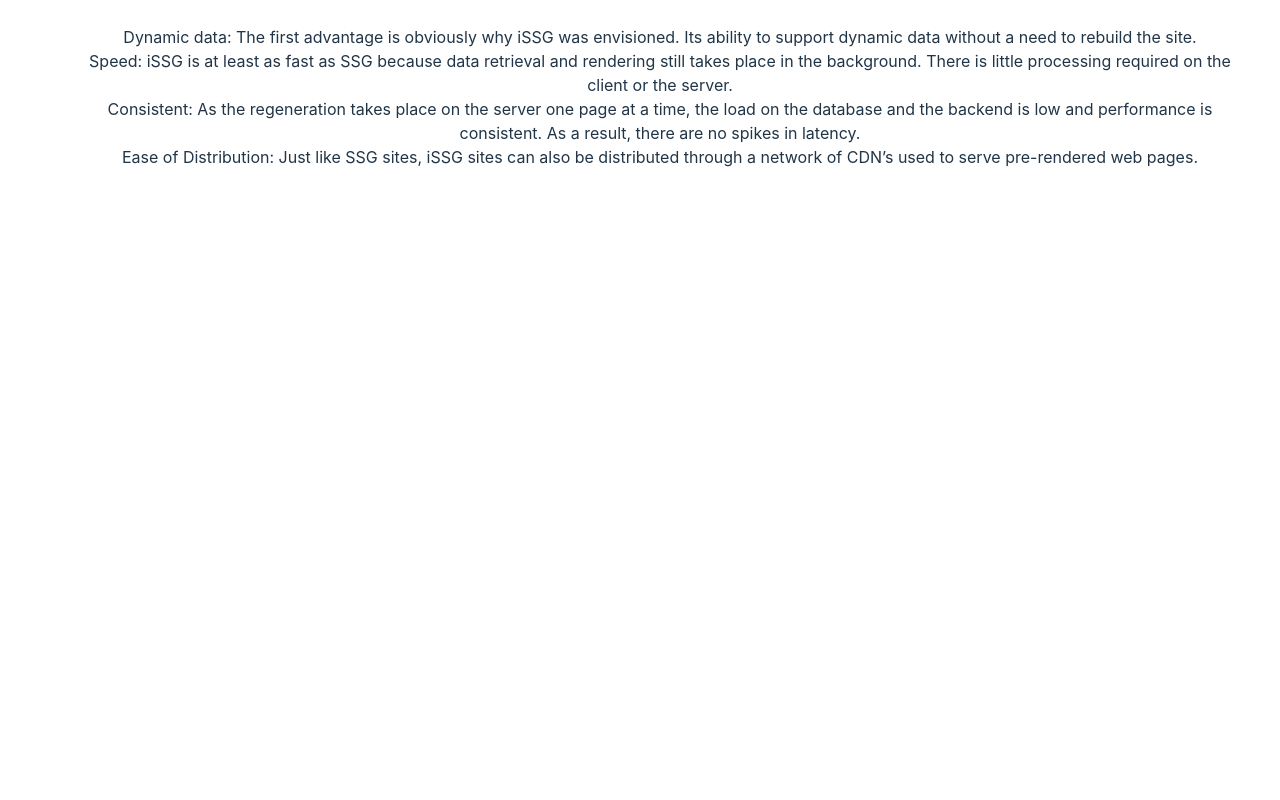
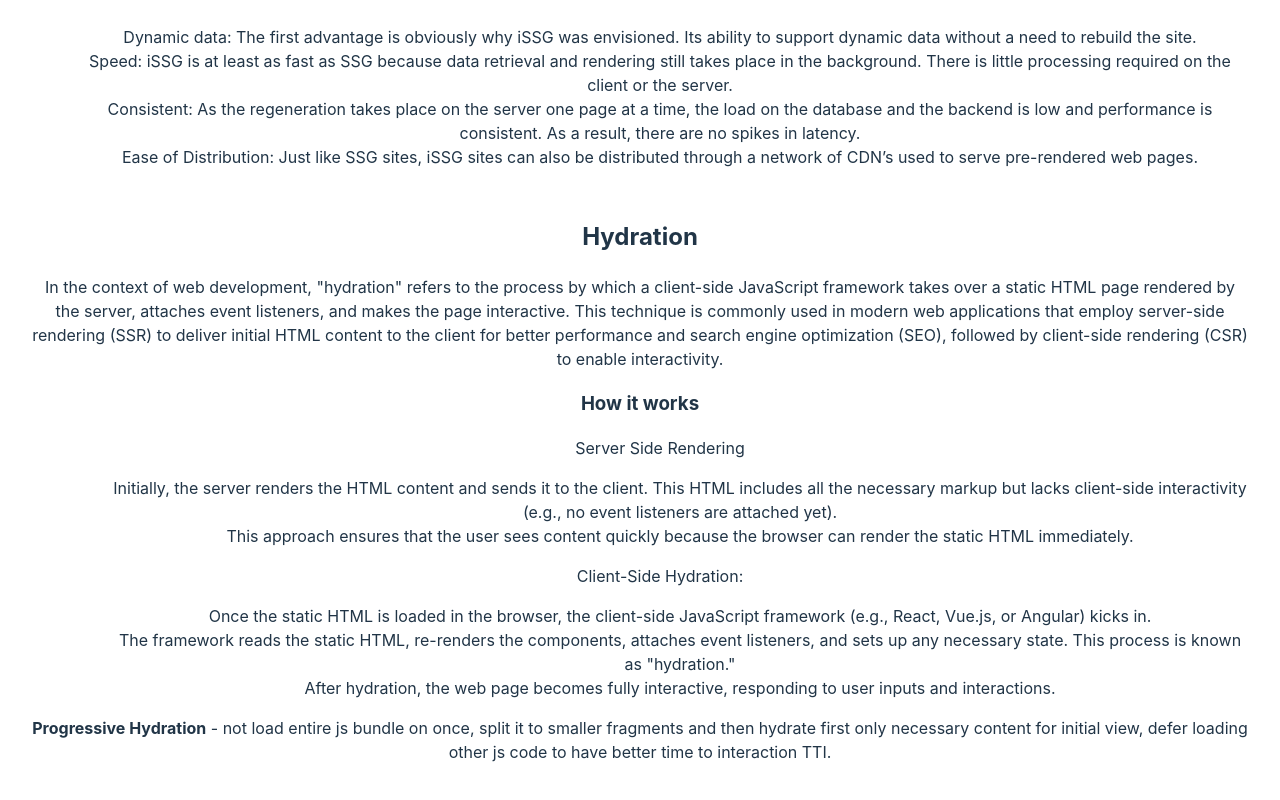
Before and after one commit to adrian527/front-patterns, a React (Vite) app: page / in a window 1280 px wide. Shown: the part 3947-4747 px from the top of the page. Before the commit the page ends 4164 px from the top, so only its background shows below. Built offline with nearby package versions, Linux system fonts and the light colour scheme; no server answers.

Commit message:
create hydration section

```diff
--- a/src/App.jsx
+++ b/src/App.jsx
@@ -1,4 +1,5 @@
 import './App.css'
+import Hydration from './hydration/Hydration'
 import Compound from './patterns/compound/Compound'
 import ContainerPresentational from './patterns/container-presentational/ContainerPresentational'
 import HigherOrderComponent from './patterns/hoc/HigherOrderComponent'
@@ -17,6 +18,7 @@ function App() {
       <RenderProps />
       <Compound />
       <Rendering />
+      <Hydration />
     </>
   )
 }
--- /dev/null
+++ b/src/hydration/Hydration.jsx
@@ -0,0 +1,40 @@
+const Hydration = () => {
+
+    return <>
+        <h2 style={{ marginTop: '50px' }}>Hydration</h2>
+        <p>In the context of web development, &quot;hydration&quot; refers to the process by which a client-side JavaScript framework takes over a static HTML page rendered by the server, attaches event listeners, and makes the page interactive. This technique is commonly used in modern web applications that employ server-side rendering (SSR) to deliver initial HTML content to the client for better performance and search engine optimization (SEO), followed by client-side rendering (CSR) to enable interactivity.</p>
+        <h3>How it works</h3>
+        <ol>
+            <li>
+                <p>Server Side Rendering</p>
+                <ul>
+                    <li>
+                        Initially, the server renders the HTML content and sends it to the client. This HTML includes all the necessary markup but lacks client-side interactivity (e.g., no event listeners are attached yet).
+                    </li>
+                    <li>
+                        This approach ensures that the user sees content quickly because the browser can render the static HTML immediately.
+                    </li>
+                </ul>
+            </li>
+            <li>
+                <p>Client-Side Hydration:</p>
+                <ul>
+                    <li>
+                        Once the static HTML is loaded in the browser, the client-side JavaScript framework (e.g., React, Vue.js, or Angular) kicks in.
+                    </li>
+                    <li>
+                        The framework reads the static HTML, re-renders the components, attaches event listeners, and sets up any necessary state. This process is known as &quot;hydration.&quot;
+                    </li>
+                    <li>
+                        After hydration, the web page becomes fully interactive, responding to user inputs and interactions.
+                    </li>
+                </ul>
+            </li>
+        </ol>
+        <p>
+            <strong>Progressive Hydration</strong> - not load entire js bundle on once, split it to smaller fragments and then hydrate first only necessary content for initial view, defer loading other js code to have better time to interaction TTI.
+        </p>
+    </>
+}
+
+export default Hydration;
--- a/src/index.css
+++ b/src/index.css
@@ -54,7 +54,8 @@ button:focus-visible {
   outline: 4px auto -webkit-focus-ring-color;
 }
 
-ul {
+ul,
+ol {
   list-style: none;
 }
 
```
